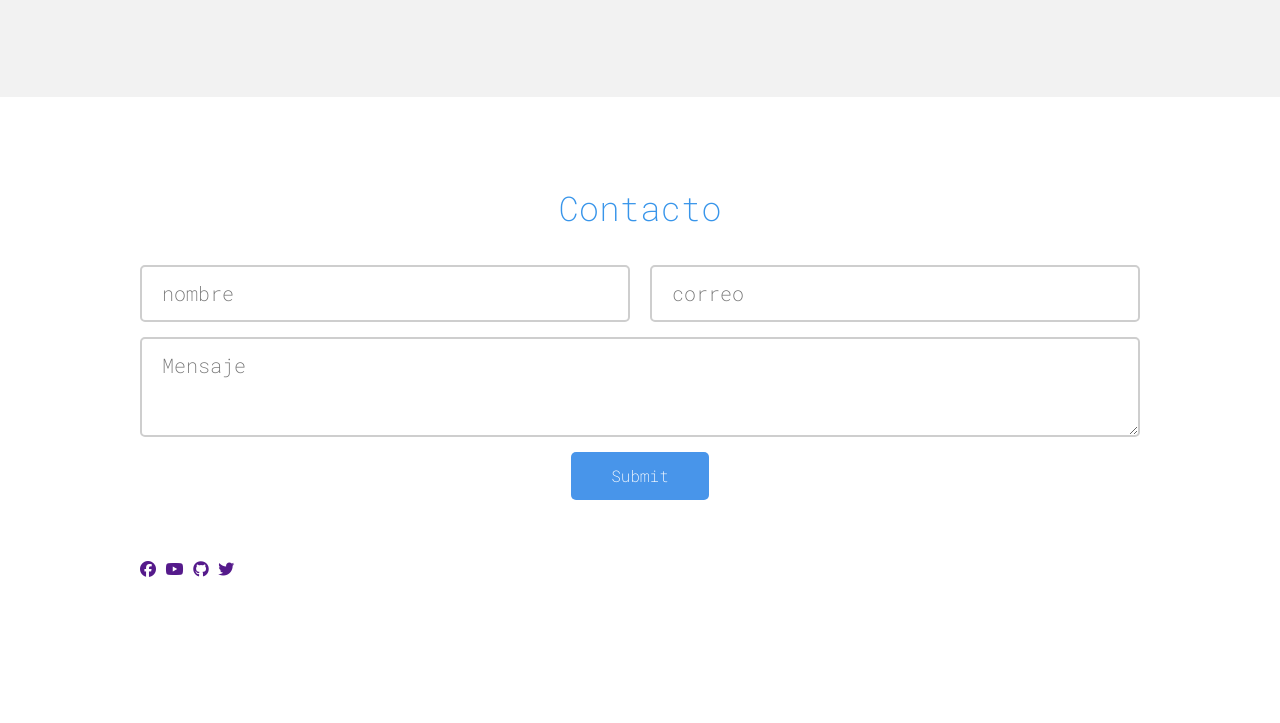
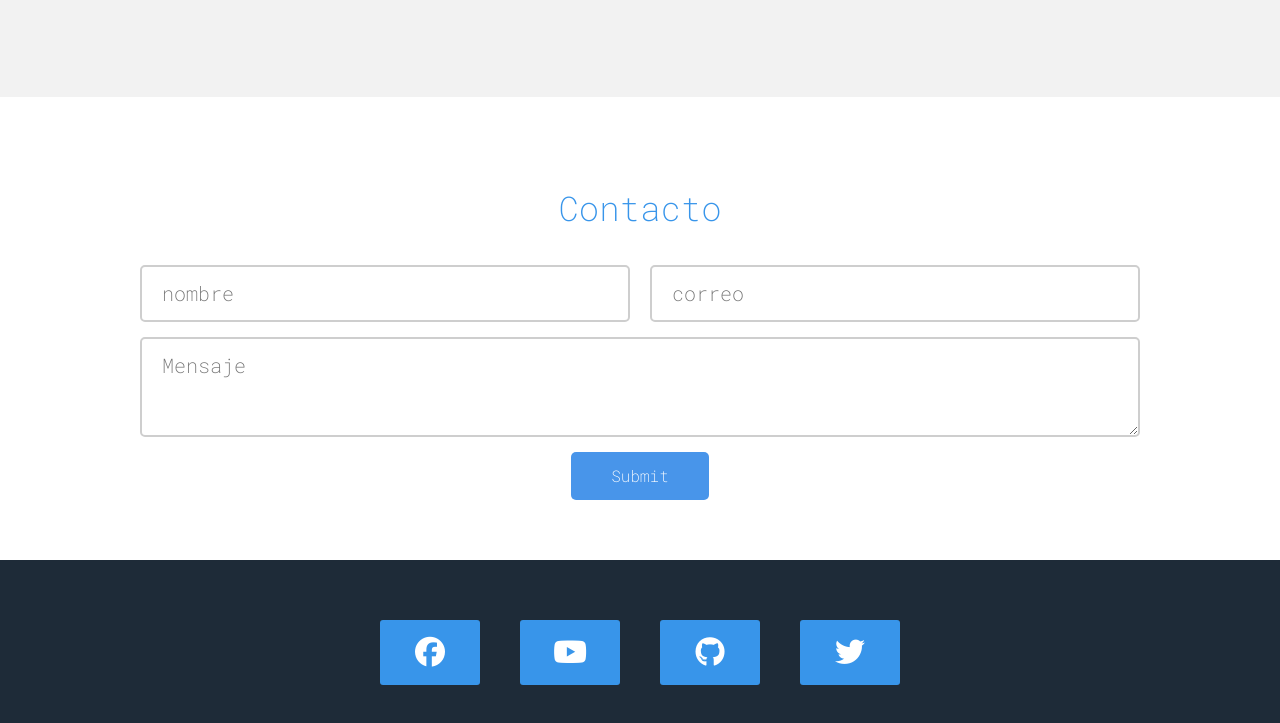
Before and after one commit to Qzxell/Pagina_Personal, a plain HTML site: page index.html in a window 1280 px wide. Shown: the part 1745-2468 px from the top of the page. Before the commit the page ends 2324 px from the top, so only its background shows below. Drawn offline with Linux system fonts and the light colour scheme.

Commit message:
terminando la pagina web

```diff
--- a/index.css
+++ b/index.css
@@ -211,3 +211,27 @@ footer .contacto .formulario input[type="email"]:focus,
 footer .contacto .formulario textarea:focus{
    border: 2px solid #3895ea;
 }
+
+footer .redes-sociales {
+   background: #1e2b38;
+   padding: 60px 0;
+}
+footer .redes-sociales .contenedor {
+   display: flex;
+   justify-content: center;
+}
+footer .redes-sociales a {
+   color: #fff;
+   text-align: center;
+   width: 100px;
+   display: block;
+   padding: 15px 0;
+   border-radius: 3px;
+   font-size: 30px;
+   background:#3895ea;
+   margin: 0 20px;
+}
+footer .redes-sociales .twiter:hover {background-color: #1da1f2;}
+footer .redes-sociales .git:hover {background-color: #6e5494;}
+footer .redes-sociales .facebook:hover {background-color: #3b5998;}
+footer .redes-sociales .youtube:hover {background-color: #FF0000;}
```
